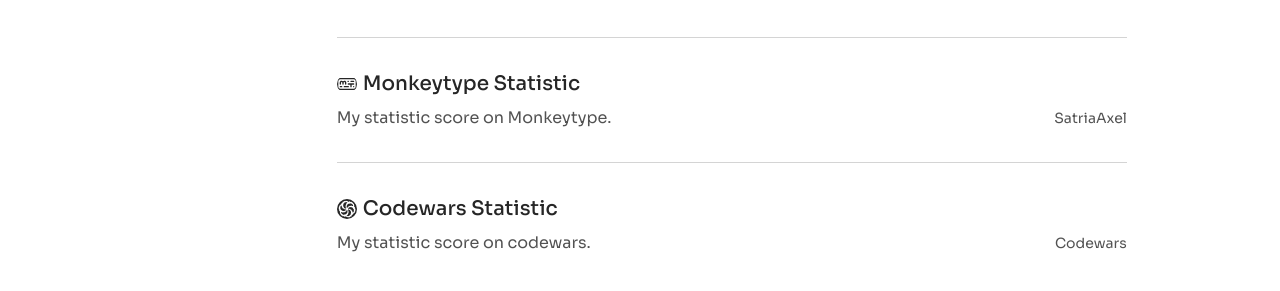
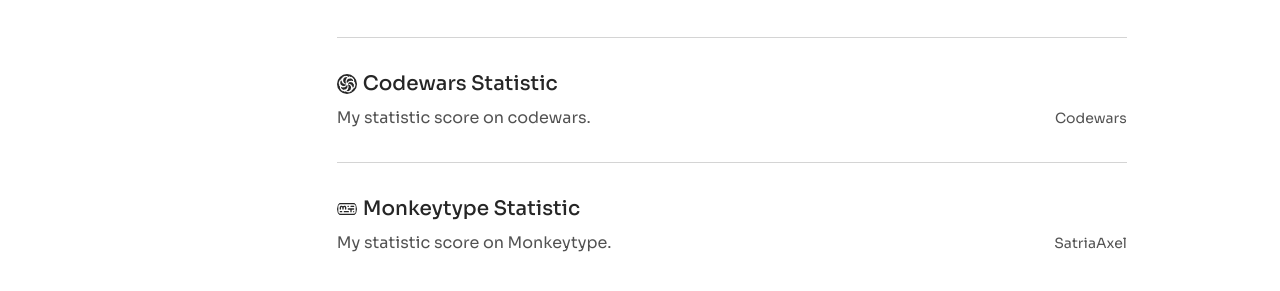
Before and after one commit to satriabahari/satriabahari.site, a Next.js app: page /dashboard in a window 1280 px wide. Shown: the part 635-926 px from the top of the page. Built offline with nearby package versions, Linux system fonts and the light colour scheme; no server answers.

Commit message:
refactor: change order

```diff
--- a/modules/dashboard/components/Dashboard.tsx
+++ b/modules/dashboard/components/Dashboard.tsx
@@ -15,10 +15,9 @@ export default function Dashboard() {
       <Breakline className="my-8" />
       <CodingActive />
       <Breakline className="my-8" />
-      {/* <Monkeytype endpoint={MONKEYTYPE_ACCOUNT.endpoint} /> */}
+      <Codewars endpoint={CODEWARS_ACCOUNT.endpoint} />
+      <Breakline className="my-8" />
       <Monkeytype/>
-      <Breakline className="my-8" />
-      <Codewars endpoint={CODEWARS_ACCOUNT.endpoint} />
     </>
   );
 }
```
